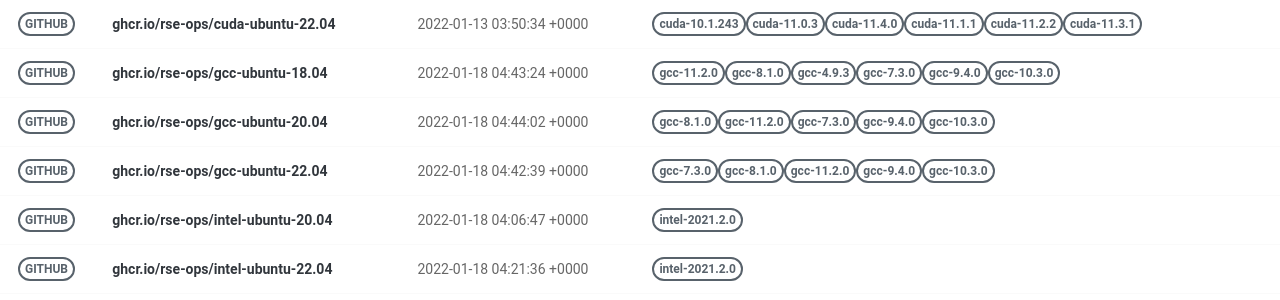
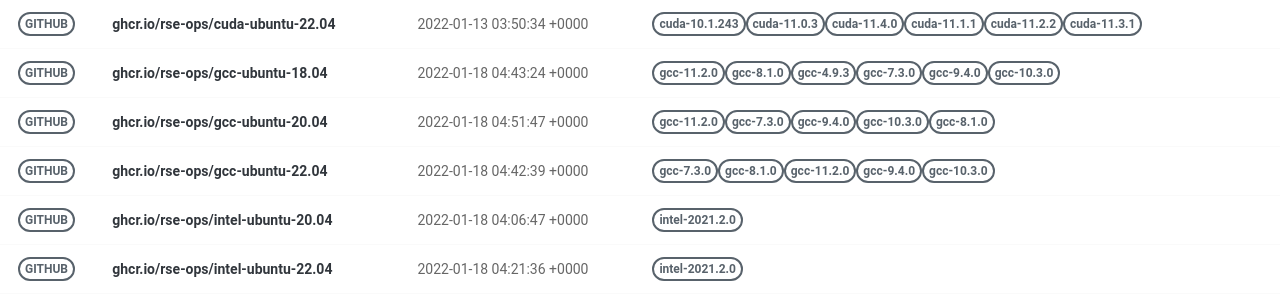
Before and after one commit to rse-ops/docker-images, a Jekyll site: the page built from pages/index.md, in a window 1280 px wide. Shown: the part 326-626 px from the top of the page. Built offline with Jekyll 4.4.1, drawn with Linux system fonts in a browser that asks for light colours; nearby versions of some CDN libraries.

Commit message:
Automated push to update library 2022-01-18

```diff
--- a/_library/ghcr.io-rse-ops-gcc-ubuntu-20.04.md
+++ b/_library/ghcr.io-rse-ops-gcc-ubuntu-20.04.md
@@ -1,14 +1,11 @@
 ---
 layout: container
 name: ghcr.io/rse-ops/gcc-ubuntu-20.04
-updated_at: 2022-01-18 04:44:02.229506
+updated_at: 2022-01-18 04:51:47.619366
 
 
 container_url: https://github.com/orgs/rse-ops/packages/container/package/gcc-ubuntu-20.04
 versions:
- - tag: gcc-8.1.0
-   dockerfile: https://github.com/rse-ops/docker-images/blob/main/ubuntu/gcc/Dockerfile
-   manifest: https://crane.ggcr.dev/manifest/ghcr.io/rse-ops/gcc-ubuntu-20.04:gcc-8.1.0
  - tag: gcc-11.2.0
    dockerfile: https://github.com/rse-ops/docker-images/blob/main/ubuntu/gcc/Dockerfile
    manifest: https://crane.ggcr.dev/manifest/ghcr.io/rse-ops/gcc-ubuntu-20.04:gcc-11.2.0
```
Also changed, not shown: other parts of _library/ghcr.io-rse-ops-gcc-ubuntu-20.04.md (+3 -0 lines).
